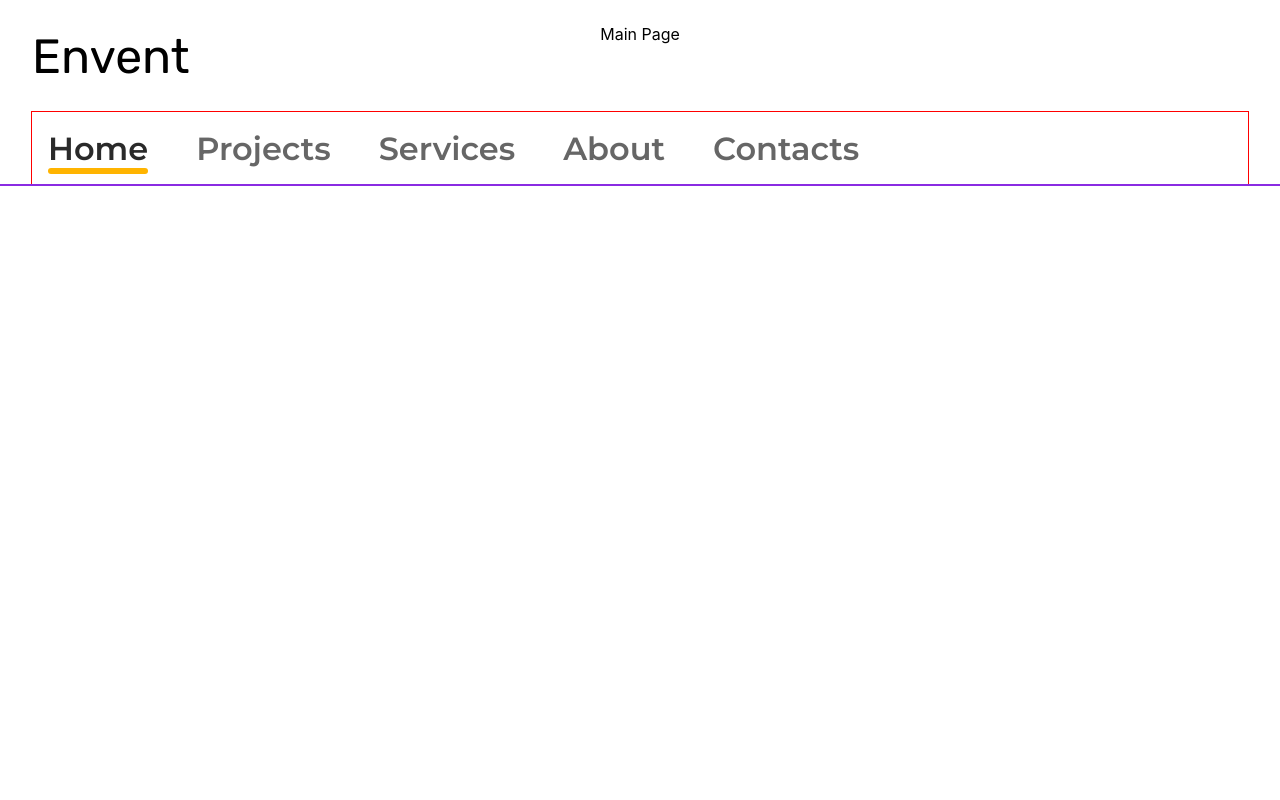
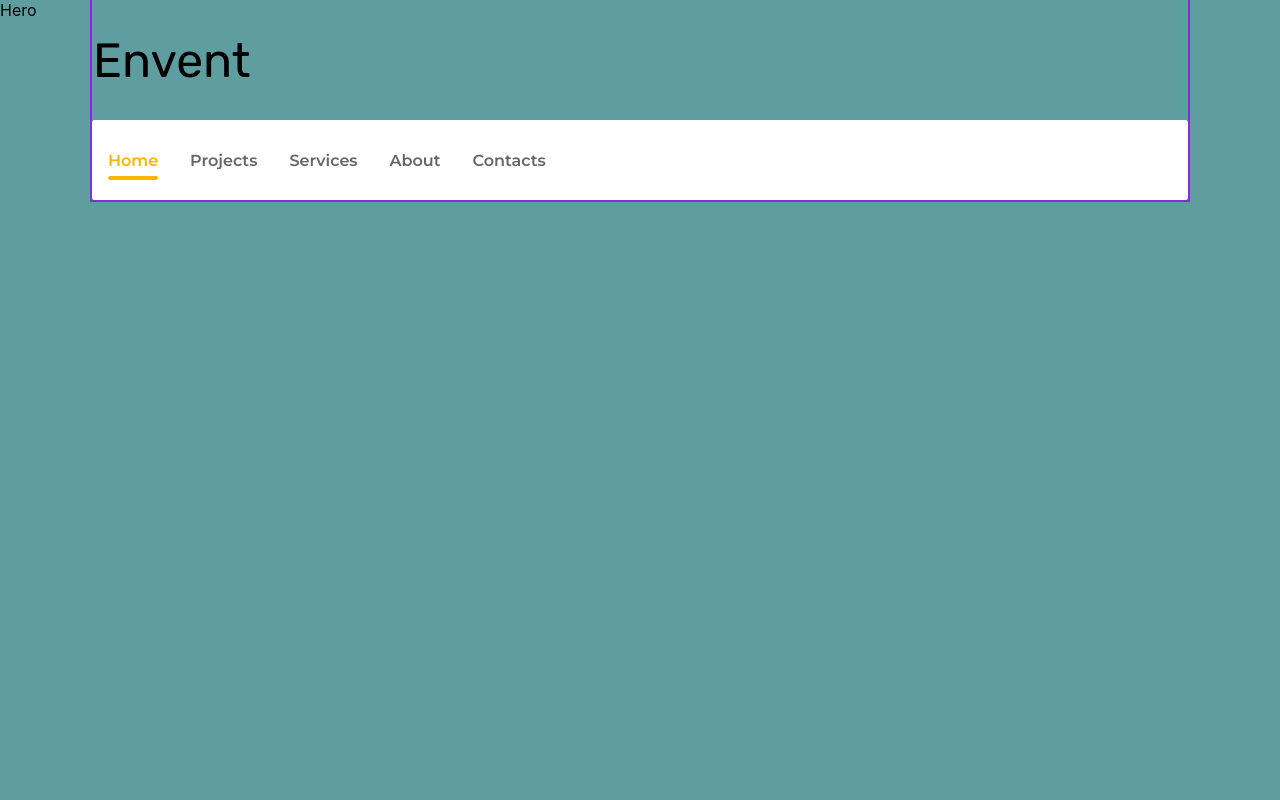
Before and after one commit to Stepaniuk-Den/envent, a Next.js app: page / in a window 1280 px wide. Shown: the top 800 px of the page. Built offline with nearby package versions, Linux system fonts and the light colour scheme.

Commit message:
add framer-motion

```diff
--- a/app/globals.scss
+++ b/app/globals.scss
@@ -2,6 +2,7 @@
   color-scheme: normal;
   --main-accent-yellow: rgba(255, 180, 0, 1);
   --main-black: rgba(42, 42, 42, 1);
+  --main-white: rgba(255, 255, 255, 1);
   --main-text-gray: rgba(102, 102, 102, 1);
   /* --max-width: 1100px;
   --border-radius: 12px; */
@@ -176,16 +177,15 @@ address {
 
 .container {
   max-width: 1920px;
-  padding-left: 2rem;
-  padding-right: 2rem;
+  // padding-left: 2rem;
+  // padding-right: 2rem;
   margin: 0 auto;
+  background-color: gainsboro;
 }
 
 main {
   height: 150vh;
-  min-height: calc(100vh - 4rem);
-  padding-top: 1.5rem;
-  padding-bottom: 1.5rem;
+  // min-height: calc(100vh - 4rem);
 }
 
 .rubik {
--- a/app/page.module.scss
+++ b/app/page.module.scss
@@ -3,7 +3,7 @@
   flex-direction: column;
   justify-content: space-between;
   align-items: center;
-  padding: 0 2rem;
+  // padding: 0 2rem;
 }
 
 /* Enable hover only on non-touch devices */
@@ -33,20 +33,4 @@
 }
 
 @media (prefers-color-scheme: dark) {
-  /* .vercelLogo {
-    filter: invert(1);
-  }
-
-  .logo {
-    filter: invert(1) drop-shadow(0 0 0.3rem #ffffff70);
-  } */
 }
-
-@keyframes rotate {
-  from {
-    transform: rotate(360deg);
-  }
-  to {
-    transform: rotate(0deg);
-  }
-}
--- a/app/page.tsx
+++ b/app/page.tsx
@@ -1,5 +1,10 @@
+import Hero from "@/components/Hero";
 import styles from "./page.module.scss";
 
 export default function Home() {
-  return <div className={styles.main}>Main Page</div>;
+  return (
+    <div className={styles.main}>
+      <Hero />
+    </div>
+  );
 }
--- a/components/Header/header.module.scss
+++ b/components/Header/header.module.scss
@@ -1,5 +1,5 @@
 .header {
-  position: absolute;
+  position: fixed;
   top: 0;
   left: 50%;
   transform: translateX(-50%);
@@ -7,20 +7,21 @@
   flex-direction: column;
   align-items: flex-start;
   justify-content: center;
-  width: 100%;
+  width: 1096px;
   outline: 2px solid blueviolet;
   font-family: var(--font-rubik);
+  background-color: transparent;
 
-  &.fixed {
-    position: fixed;
-    top: -7rem;
-  }
+  // &.fixed {
+  //   position: fixed;
+  //   top: -7rem;
+  // }
 
   .top {
     display: flex;
     align-items: center;
     width: 100%;
-    height: 7rem;
+    height: 120px;
     padding: 1rem 0;
 
     .logo {
@@ -35,7 +36,8 @@
   .bottom {
     display: flex;
     width: 100%;
-    height: 4.5rem;
-    outline: 1px solid red;
+    height: 80px;
+    background-color: var(--main-white);
+    border-radius: 3px;
   }
 }
--- a/components/Header/index.tsx
+++ b/components/Header/index.tsx
@@ -1,6 +1,6 @@
 "use client";
 
-import { useEffect, useState } from "react";
+import { motion, useTransform, useScroll } from "framer-motion";
 import Navigation from "../Navigation";
 import styles from "./header.module.scss";
 
@@ -13,38 +13,35 @@ const navItems = [
 ];
 
 export default function Header() {
-  const [header, setHeader] = useState(false);
+  const { scrollY } = useScroll();
+  const offsetY = [0, 200];
+  const heightHeaderSizes = [200, 80];
+  const heightTopSizes = [120, 0];
 
-  const handleScrollHeader = () => {
-    const remInPixels = parseFloat(
-      getComputedStyle(document.documentElement).fontSize
-    );
-    const threshold = 7 * remInPixels;
-    if (window.scrollY >= threshold) {
-      setHeader(true);
-    } else {
-      setHeader(false);
-    }
-  };
-
-  useEffect(() => {
-    window.addEventListener("scroll", handleScrollHeader);
-
-    return () => {
-      window.removeEventListener("scroll", handleScrollHeader);
-    };
-  }, []);
+  const heightHeader = useTransform(scrollY, offsetY, heightHeaderSizes);
+  const opacityTop = useTransform(scrollY, [0, 30], [1, 0]);
+  const heightTop = useTransform(scrollY, [0, 120], heightTopSizes);
 
   return (
-    <header
-      className={`${styles.header} ${header ? styles.fixed : ""} container`}
+    <motion.header
+      style={{
+        height: heightHeader,
+      }}
+      className={`${styles.header} container`}
     >
-      <div className={styles.top}>
+      <motion.div
+        style={{
+          opacity: opacityTop,
+          height: heightTop,
+          padding: opacityTop,
+        }}
+        className={styles.top}
+      >
         <span className={styles.logo}>Envent</span>
-      </div>
+      </motion.div>
       <div className={styles.bottom}>
         <Navigation navLinks={navItems} />
       </div>
-    </header>
+    </motion.header>
   );
 }
--- /dev/null
+++ b/components/Hero/hero.module.scss
@@ -0,0 +1,7 @@
+.hero {
+  display: flex;
+  flex-direction: column;
+  background-color: cadetblue;
+  width: 100%;
+  height: 50rem;
+}
--- /dev/null
+++ b/components/Hero/index.tsx
@@ -0,0 +1,5 @@
+import styles from "./hero.module.scss";
+
+export default function Hero() {
+  return <section className={styles.hero}>Hero</section>;
+}
--- a/components/Navigation/index.tsx
+++ b/components/Navigation/index.tsx
@@ -1,8 +1,10 @@
 "use client";
-
+import { motion, LayoutGroup } from "framer-motion";
 import Link from "next/link";
 import styles from "./navigation.module.scss";
+import { useEffect, useState } from "react";
 import { usePathname } from "next/navigation";
+import dynamic from "next/dynamic";
 
 type NavLink = {
   label: string;
@@ -12,22 +14,60 @@ type Props = {
   navLinks: NavLink[];
 };
 
-export default function Navigation({ navLinks }: Props) {
+const Navigation = ({ navLinks }: Props) => {
   const pathname = usePathname();
+  const isActive = navLinks.findIndex((item) => pathname === item.href);
+  // console.log("isActive - ", isActive);
+  const [activeIndex, setActive] = useState(isActive);
+  useEffect(() => {
+    setActive(isActive);
+  }, [isActive]);
+  // const isActive = pathname === link.href;
+  console.log("pathname - ", pathname);
+  console.log("navLinks - ", navLinks);
+  const ActiveLine = () => {
+    return (
+      <motion.div
+        layoutId="activeLine"
+        style={{
+          width: "100%",
+          height: "4px",
+          position: "absolute",
+          bottom: "4px",
+          backgroundColor: "rgba(255, 180, 0, 1)",
+          borderRadius: "2px",
+        }}
+      ></motion.div>
+    );
+  };
   return (
     <ul className={styles.nav}>
-      {navLinks.map((link) => {
-        const isActive = pathname === link.href;
+      <LayoutGroup>
+        {navLinks.map((link, index) => {
+          const isSelected = activeIndex === index;
 
-        return (
-          <li
-            key={link.label}
-            className={`${styles.link} ${isActive ? styles.active : ""}`}
-          >
-            <Link href={link.href}>{link.label}</Link>
-          </li>
-        );
-      })}
+          return (
+            <motion.li
+              key={link.label}
+              className={styles.link}
+              onClick={() => setActive(index)}
+              initial={{ color: "rgba(102, 102, 102, 1)" }}
+              animate={{
+                color: isSelected
+                  ? "rgba(255, 180, 0, 1)"
+                  : "rgba(102, 102, 102, 1)",
+              }}
+            >
+              {isSelected && <ActiveLine />}
+              <Link href={link.href} onClick={() => setActive(index)}>
+                {link.label}
+              </Link>
+            </motion.li>
+          );
+        })}
+      </LayoutGroup>
     </ul>
   );
-}
+};
+
+export default dynamic(() => Promise.resolve(Navigation), { ssr: false });
--- a/components/Navigation/navigation.module.scss
+++ b/components/Navigation/navigation.module.scss
@@ -4,10 +4,9 @@
   align-items: center;
   justify-content: flex-start;
   max-width: min-content;
-  // height: 4.5rem;
   height: 100%;
   padding: 1rem;
-  gap: 3rem;
+  gap: 2rem;
 }
 
 .link {
@@ -15,45 +14,49 @@
   display: flex;
   justify-content: center;
   align-items: center;
+  height: 100%;
   font-family: var(--font-montserrat);
   font-weight: 600;
-  font-size: 2rem;
   color: var(--main-text-gray);
-  @include transition-standart;
+  cursor: pointer;
 
-  &::after {
-    position: absolute;
-    content: "";
-    bottom: -0.4rem;
-    left: 50%;
-    width: 0;
-    height: 0.4rem;
-    border-radius: 0.2rem;
-    background-color: var(--main-accent-yellow);
-    @include transition-standart;
-    transform: scaleX(0);
+  Link {
+    display: block;
+    width: 100%;
+    height: 100%;
   }
+  // @include transition-standart;
+
+  // &::after {
+  //   position: absolute;
+  //   content: "";
+  //   bottom: -0.4rem;
+  //   left: 50%;
+  //   width: 0;
+  //   height: 0.2rem;
+  //   border-radius: 0.1rem;
+  //   background-color: var(--main-accent-yellow);
+  //   @include transition-standart;
+  //   transform: scaleX(0);
+  // }
 
   &:hover {
-    position: relative;
-    // text-shadow: 1px 0px 1px var(--main-text-gray);
     color: var(--main-black);
   }
 
-  &.active {
-    position: relative;
-    color: var(--main-black);
+  // &.active {
+  //   color: var(--main-black);
 
-    &::after {
-      position: absolute;
-      content: "";
-      bottom: -0.4rem;
-      left: 0;
-      width: 100%;
-      height: 0.4rem;
-      border-radius: 0.2rem;
-      background-color: var(--main-accent-yellow);
-      transform: scaleX(1);
-    }
-  }
+  //   &::after {
+  //     position: absolute;
+  //     content: "";
+  //     bottom: -0.4rem;
+  //     left: 0;
+  //     width: 100%;
+  //     height: 0.2rem;
+  //     border-radius: 0.1rem;
+  //     background-color: var(--main-accent-yellow);
+  //     transform: scaleX(1);
+  //   }
+  // }
 }
--- a/package.json
+++ b/package.json
@@ -9,6 +9,7 @@
     "lint": "next lint"
   },
   "dependencies": {
+    "framer-motion": "^11.3.24",
     "next": "^14.2.5",
     "react": "^18",
     "react-dom": "^18",
```
Also changed, not shown: 1 other file (tests, documents, lock files or other folders).
